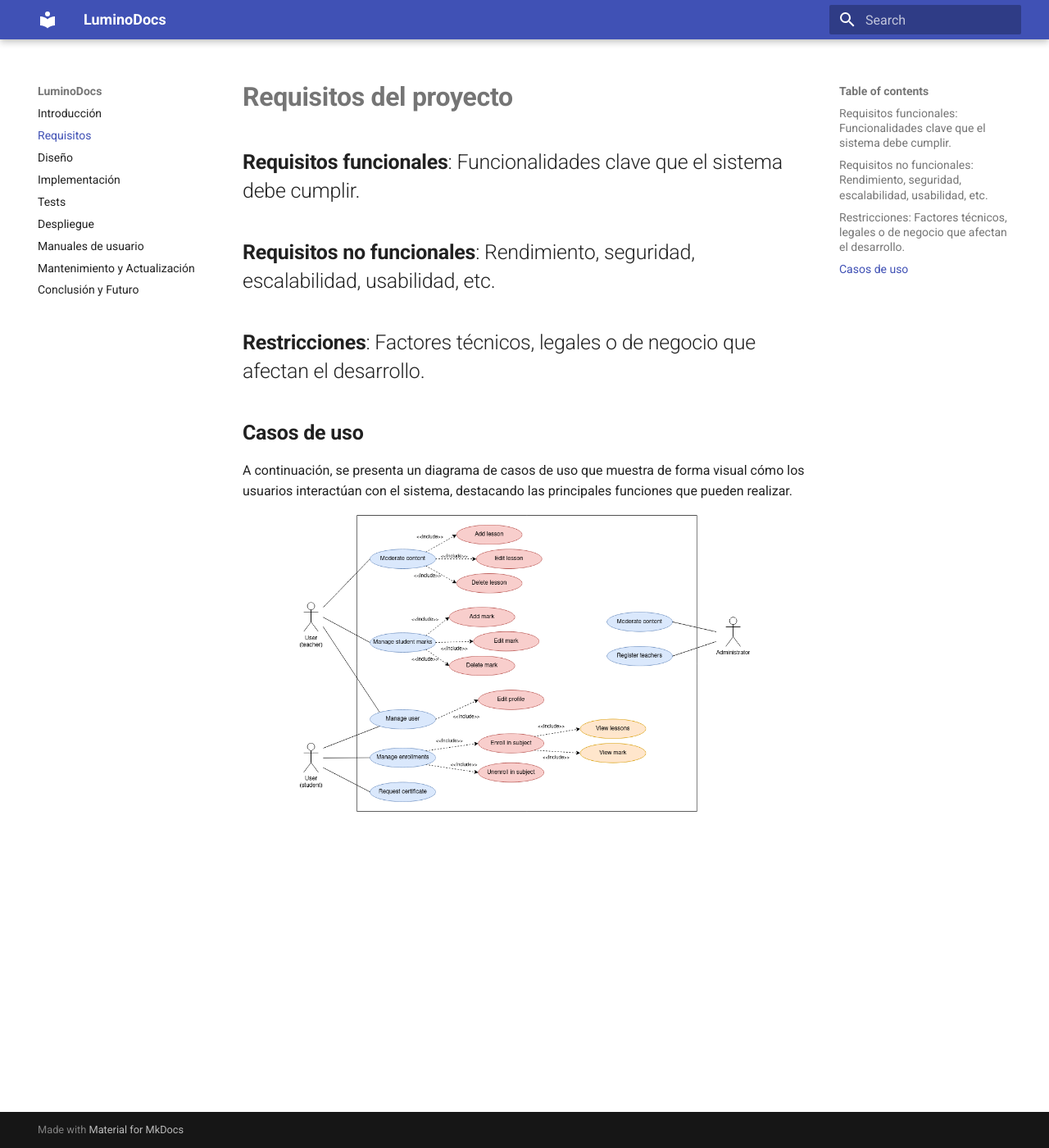
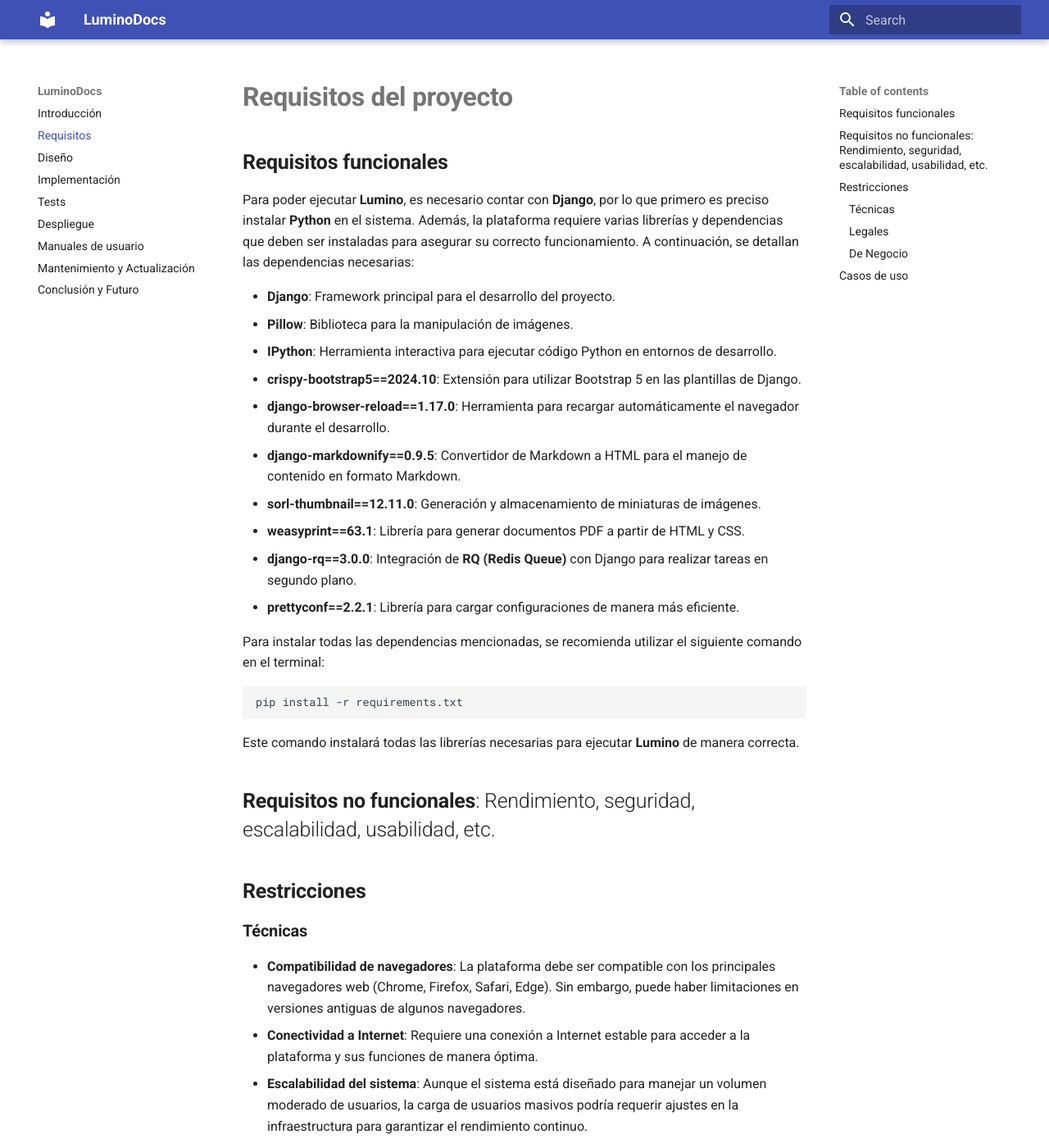
Before and after one commit to Chugani05-JesusLugo2002/LuminoDocs, an MkDocs documentation site: the page built from docs/requeriments.md, in a window 1280 px wide and 1400 px high. Shown: the whole window at 82% size. Built offline with MkDocs 1.6.1 and Material for MkDocs 9.7.7, drawn with Linux system fonts in a browser that asks for light colours; some of the changed text lies outside the part shown.

Commit message:
update on requeriments

````diff
--- a/docs/requeriments.md
+++ b/docs/requeriments.md
@@ -1,10 +1,44 @@
 # **Requisitos del proyecto**
 
-## **Requisitos funcionales**: Funcionalidades clave que el sistema debe cumplir.
+## **Requisitos funcionales**
+
+Para poder ejecutar **Lumino**, es necesario contar con **Django**, por lo que primero es preciso instalar **Python** en el sistema. Además, la plataforma requiere varias librerías y dependencias que deben ser instaladas para asegurar su correcto funcionamiento. A continuación, se detallan las dependencias necesarias:
+
+- **Django**: Framework principal para el desarrollo del proyecto.
+- **Pillow**: Biblioteca para la manipulación de imágenes.
+- **IPython**: Herramienta interactiva para ejecutar código Python en entornos de desarrollo.
+- **crispy-bootstrap5==2024.10**: Extensión para utilizar Bootstrap 5 en las plantillas de Django.
+- **django-browser-reload==1.17.0**: Herramienta para recargar automáticamente el navegador durante el desarrollo.
+- **django-markdownify==0.9.5**: Convertidor de Markdown a HTML para el manejo de contenido en formato Markdown.
+- **sorl-thumbnail==12.11.0**: Generación y almacenamiento de miniaturas de imágenes.
+- **weasyprint==63.1**: Librería para generar documentos PDF a partir de HTML y CSS.
+- **django-rq==3.0.0**: Integración de **RQ (Redis Queue)** con Django para realizar tareas en segundo plano.
+- **prettyconf==2.2.1**: Librería para cargar configuraciones de manera más eficiente.
+
+Para instalar todas las dependencias mencionadas, se recomienda utilizar el siguiente comando en el terminal:
+
+```bash
+pip install -r requirements.txt
+```
+
+Este comando instalará todas las librerías necesarias para ejecutar **Lumino** de manera correcta.
 
 ## **Requisitos no funcionales**: Rendimiento, seguridad, escalabilidad, usabilidad, etc.
 
-## **Restricciones**: Factores técnicos, legales o de negocio que afectan el desarrollo.
+## **Restricciones**
+
+### **Técnicas**
+   - **Compatibilidad de navegadores**: La plataforma debe ser compatible con los principales navegadores web (Chrome, Firefox, Safari, Edge). Sin embargo, puede haber limitaciones en versiones antiguas de algunos navegadores.
+   - **Conectividad a Internet**: Requiere una conexión a Internet estable para acceder a la plataforma y sus funciones de manera óptima.
+   - **Escalabilidad del sistema**: Aunque el sistema está diseñado para manejar un volumen moderado de usuarios, la carga de usuarios masivos podría requerir ajustes en la infraestructura para garantizar el rendimiento continuo.
+
+### **Legales**
+   - **Protección de datos personales**: La plataforma debe cumplir con las normativas de protección de datos personales, como el **GDPR** en Europa o **Ley de Protección de Datos Personales** en otros países. Esto implica restricciones en el manejo y almacenamiento de la información de los estudiantes y profesores.
+   - **Accesibilidad**: Lumino debe cumplir con las normativas de accesibilidad web (como WCAG) para asegurar que sea utilizable por personas con discapacidades, lo que puede limitar ciertos diseños o características.
+
+### **De Negocio**
+   - **Presupuesto y recursos limitados**: Los recursos disponibles para el desarrollo y mantenimiento de la plataforma pueden restringir la velocidad con la que se pueden agregar nuevas funcionalidades o realizar mejoras significativas.
+   - **Mercado objetivo**: La plataforma está enfocada principalmente en instituciones educativas, lo que limita la adaptación de la plataforma a otros tipos de usuarios o sectores fuera del ámbito académico.
 
 ## **Casos de uso**
 
````
